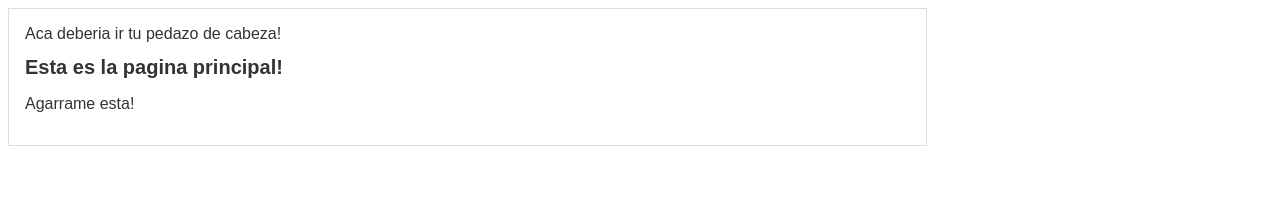
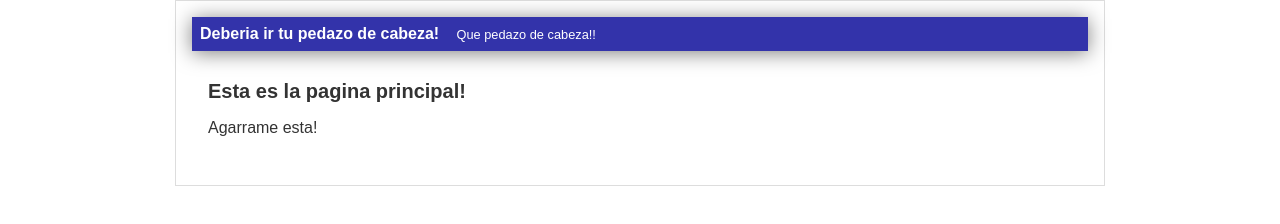
Before and after one commit to jclagoria/re-aprender, a plain HTML site: page index.html in a window 1280 px wide. Drawn offline with Linux system fonts and the light colour scheme.

Commit message:
add new content and style to the file

```diff
--- a/css/styles.css
+++ b/css/styles.css
@@ -4,16 +4,38 @@ body
         text-align: center;
         font-family: "Arial";
         font-size: 16px;
+        margin: 0;
+        padding: 0;
 
     }
+#cabecera {
+    background: #33A;
+    color: #ffffff;
+    font-weight: bold;
+    margin: 0;
+    padding: 0.5em;
+    box-shadow:0 2px 20px 0 rgba(0,0,0,.5)
+
+}
+
+#cabecera #tagline {
+    margin: 0 0 0 1em;
+    font-weight: normal;
+    font-size: 0.8em;
+}
 
 #container{
     width: 70%;
     padding: 1em;
     text-align: left;
     border: 1px solid #DDD ;
+    margin: 0 auto;
 }
 
 #container h1{
     font-size: 20px;
 }
+
+#post{
+    padding: 1em;
+}
--- a/index.html
+++ b/index.html
@@ -6,7 +6,10 @@
     <body>
         <div id="container">
             <div id="cabecera">
-                Aca deberia ir tu pedazo de cabeza!
+                Deberia ir tu pedazo de cabeza!
+                <span id="tagline">
+                    Que pedazo de cabeza!!
+                </span>
             </div>
             <div id="post">
                 <h1>Esta es la pagina principal!</h1>
```
